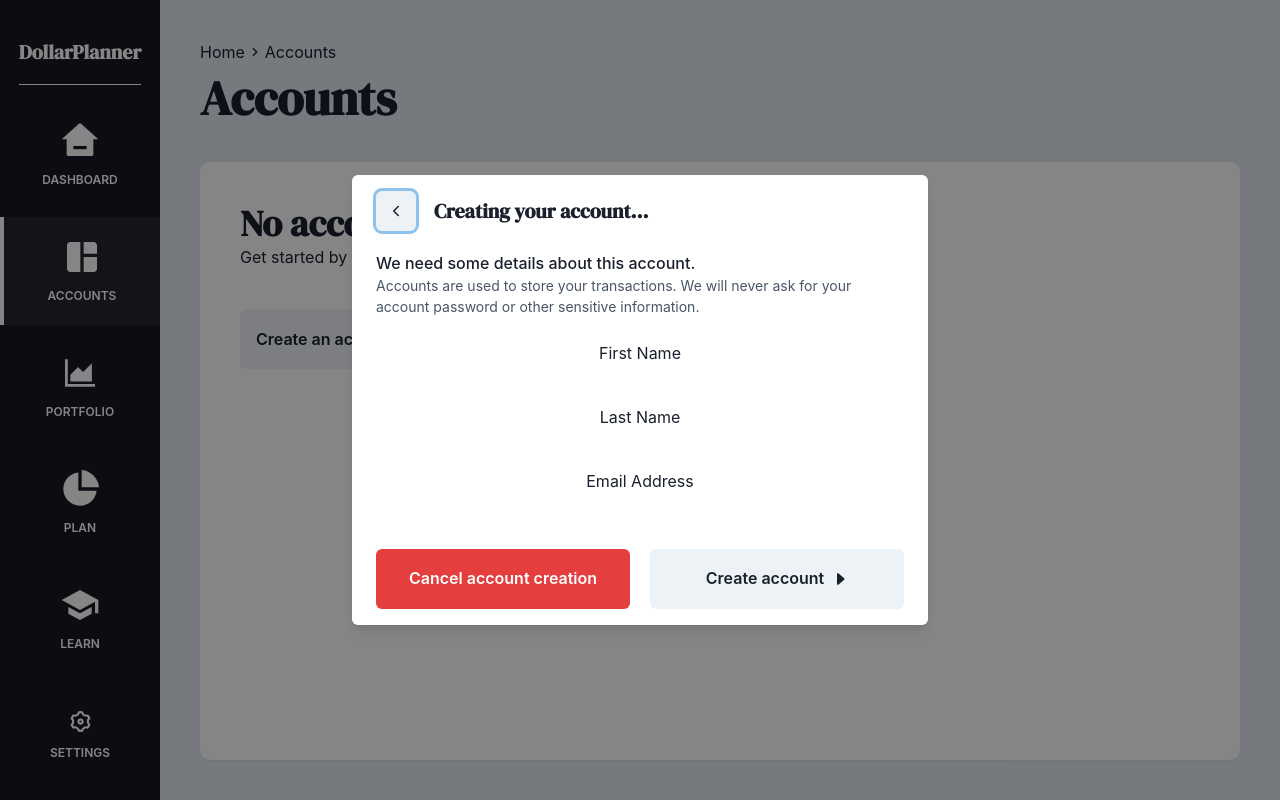
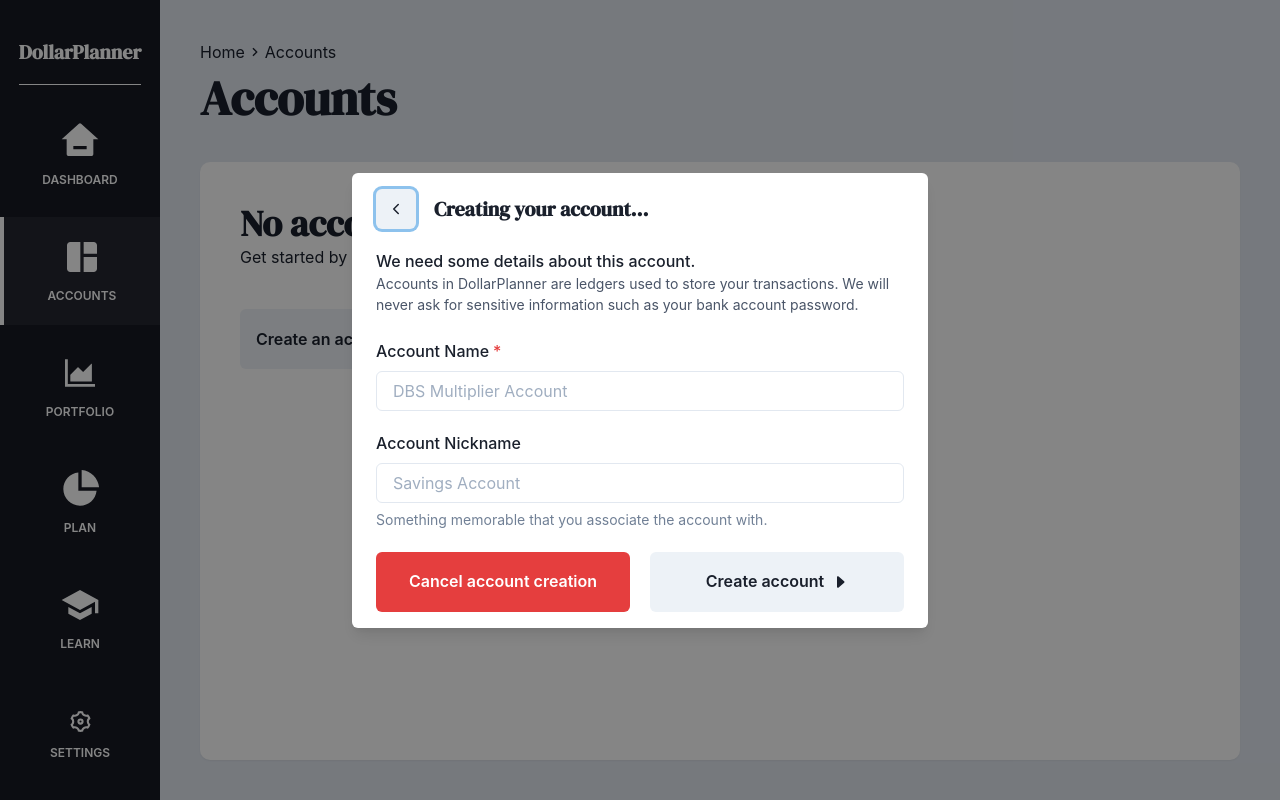
Before and after one commit to project-orbital/frontend, a React (Create React App) app: page /accounts/create in a window 1280 px wide. Built offline with nearby package versions, Linux system fonts and the light colour scheme.

Commit message:
Implement account creation form

```diff
--- a/src/components/accounts/AccountCreationForm.js
+++ b/src/components/accounts/AccountCreationForm.js
@@ -1,31 +1,48 @@
 import React from 'react';
-import {ErrorMessage, Field, Form, Formik} from 'formik';
-import {FormControl, VStack} from "@chakra-ui/react";
+import * as Yup from 'yup';
+import {Field, Form, Formik} from 'formik';
+import {FormControl, FormErrorMessage, FormHelperText, FormLabel, Input, VStack} from '@chakra-ui/react';
+import {useDispatch} from 'react-redux';
+import {addAccount} from '../../states/accounts';
 
 export default function AccountCreationForm({afterSubmit}) {
-    const initialValues = {};
-    const handleSubmit = (values, {setSubmitting}) => {
-        alert(JSON.stringify(values, null, 2));
-        setSubmitting(false);
-        afterSubmit();
-    }
-    return <Formik initialValues={initialValues} onSubmit={handleSubmit}>
-        <Form id='create'>
-            <FormControl>
-                <VStack>
-                    <label htmlFor="firstName">First Name</label>
-                    <Field name="firstName" type="text"/>
-                    <ErrorMessage name="firstName"/>
-
-                    <label htmlFor="lastName">Last Name</label>
-                    <Field name="lastName" type="text"/>
-                    <ErrorMessage name="lastName"/>
-
-                    <label htmlFor="email">Email Address</label>
-                    <Field name="email" type="email"/>
-                    <ErrorMessage name="email"/>
-                </VStack>
-            </FormControl>
+    const dispatch = useDispatch();
+    return <Formik
+        initialValues={{
+            'name': '',
+            'nickname': ''
+        }}
+        validationSchema={Yup.object({
+            'name': Yup.string().required('Please provide a name.'),
+            'nickname': Yup.string()
+        })}
+        onSubmit={values => {
+            dispatch(addAccount(values));
+            afterSubmit();
+        }}
+    >
+        <Form id="create">
+            <VStack spacing="20px">
+                <Field name="name">
+                    {({
+                          field,
+                          form
+                      }) => <FormControl isRequired isInvalid={form.errors.name && form.touched.name}>
+                        <FormLabel htmlFor="name">Account Name</FormLabel>
+                        <Input {...field} id="name" placeholder="DBS Multiplier Account"/>
+                        <FormErrorMessage>{form.errors.name}</FormErrorMessage>
+                    </FormControl>}
+                </Field>
+                <Field name="nickname">
+                    {({
+                          field
+                      }) => <FormControl>
+                        <FormLabel htmlFor="nickname">Account Nickname</FormLabel>
+                        <Input {...field} id="nickname" placeholder="Savings Account"/>
+                        <FormHelperText>Something memorable that you associate the account with.</FormHelperText>
+                    </FormControl>}
+                </Field>
+            </VStack>
         </Form>
-    </Formik>
+    </Formik>;
 }
--- a/src/components/accounts/AccountCreationModal.js
+++ b/src/components/accounts/AccountCreationModal.js
@@ -1,25 +1,15 @@
 import {
-    Heading,
-    HStack,
-    Modal,
-    ModalBody,
-    ModalContent,
-    ModalFooter,
-    ModalHeader,
-    ModalOverlay,
-    Text,
-    useDisclosure
-} from "@chakra-ui/react";
-import CancelButton from "../buttons/CancelButton";
-import SubmitButton from "../buttons/SubmitButton";
-import BackButton from "../buttons/BackButton";
-import AccountCreationForm from "./AccountCreationForm";
-import {useNavigate} from "react-router-dom";
+    Heading, HStack, Modal, ModalBody, ModalContent, ModalFooter, ModalHeader, ModalOverlay, Text, useDisclosure
+} from '@chakra-ui/react';
+import CancelButton from '../buttons/CancelButton';
+import SubmitButton from '../buttons/SubmitButton';
+import BackButton from '../buttons/BackButton';
+import AccountCreationForm from './AccountCreationForm';
+import {useNavigate} from 'react-router-dom';
 
 export default function AccountCreationModal() {
     const navigate = useNavigate();
     const {onClose} = useDisclosure();
-
     return <Modal
         onClose={onClose}
         isOpen
@@ -40,29 +30,29 @@ export default function AccountCreationModal() {
                     We need some details about this account.
                 </Text>
                 <Text fontSize="sm" fontWeight="normal" color="gray.600">
-                    Accounts are used to store your transactions.
-                    We will never ask for your account password or other sensitive information.
+                    Accounts in DollarPlanner are ledgers used to store your transactions.
+                    We will never ask for sensitive information such as your bank account password.
                 </Text>
             </ModalHeader>
             <ModalBody>
                 <AccountCreationForm afterSubmit={() => {
                     onClose();
-                    navigate("/accounts");
+                    navigate('/accounts');
                 }}/>
             </ModalBody>
             <ModalFooter gap="20px">
                 <CancelButton
                     onClick={() => {
                         onClose();
-                        navigate("/accounts");
+                        navigate('/accounts');
                     }}
-                    text='Cancel account creation'
+                    text="Cancel account creation"
                 />
                 <SubmitButton
-                    text='Create account'
-                    form='create'
+                    text="Create account"
+                    form="create"
                 />
             </ModalFooter>
         </ModalContent>
-    </Modal>
+    </Modal>;
 }
```
